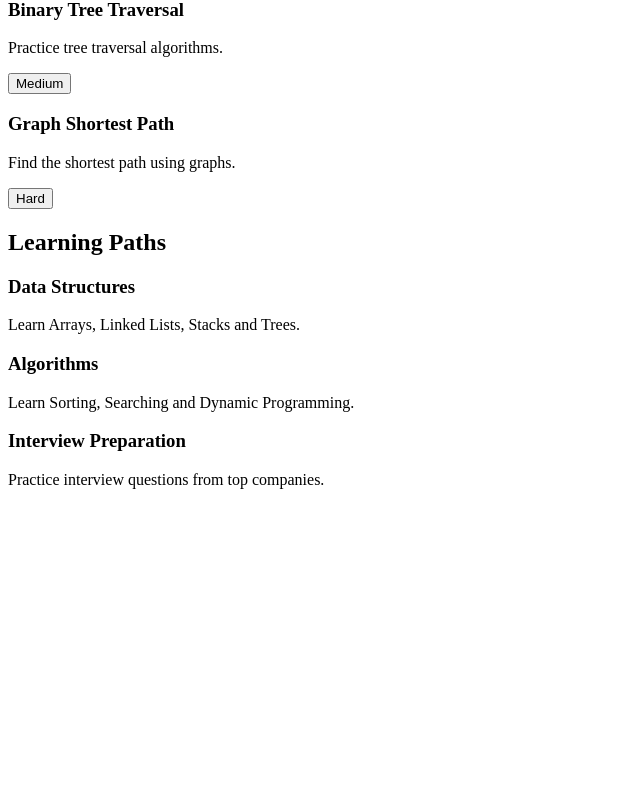
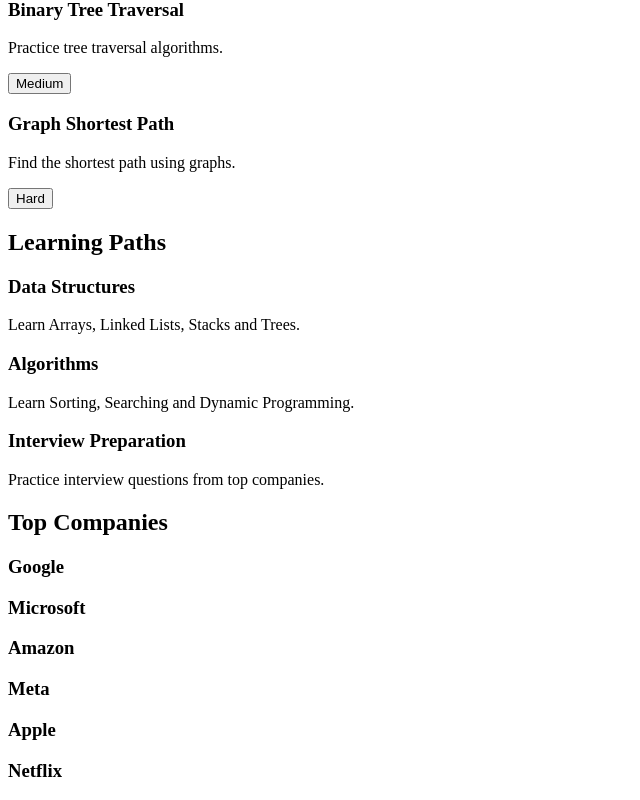
Before and after one commit to svk-vasanthkumar/React--Leetcode, a React (Vite) app: page / in a window 1280 px wide. Shown: the part 944-1744 px from the top of the page, without its empty margins (0-640 px from the left). Before the commit the page ends 1449 px from the top, so only its background shows below. Built offline with nearby package versions, Linux system fonts and the light colour scheme.

Commit message:
Created company component

```diff
--- a/src/App.jsx
+++ b/src/App.jsx
@@ -4,6 +4,8 @@
 import Stats from "./components/Stats";
 import Featured from "./components/Featured";
 import Learning from "./components/Learning";
+
+import Companies from "./components/Companies";
 
 function App() {
   return (
@@ -14,6 +16,7 @@
       <Stats />
       <Featured />
       <Learning />
+      <Companies />
     </>
   );
 }
--- /dev/null
+++ b/src/components/Companies.jsx
@@ -0,0 +1,18 @@
+function Companies() {
+  return (
+    <section>
+      <h2>Top Companies</h2>
+
+      <div>
+        <h3>Google</h3>
+        <h3>Microsoft</h3>
+        <h3>Amazon</h3>
+        <h3>Meta</h3>
+        <h3>Apple</h3>
+        <h3>Netflix</h3>
+      </div>
+    </section>
+  );
+}
+
+export default Companies;
```
